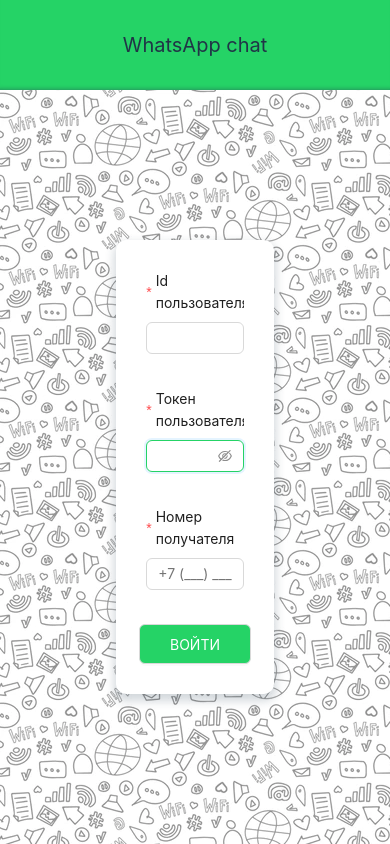
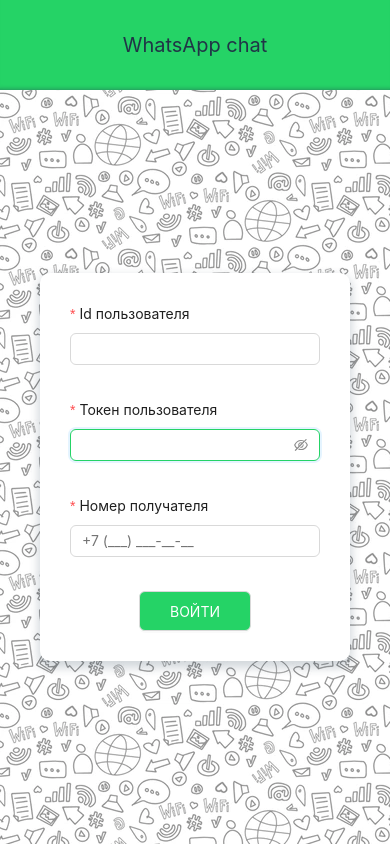
Before and after one commit to AlexandrParhomenko/WhatsAppChat, a React (Vite) app in the folder WhatsAppChat/: page / in a window 390 px wide. Built offline with nearby package versions, Linux system fonts and the light colour scheme.

Commit message:
fix: media

```diff
--- a/WhatsAppChat/src/styles/styles.scss
+++ b/WhatsAppChat/src/styles/styles.scss
@@ -48,6 +48,7 @@
 
 .authWindow {
   width: 25vw;
+  min-width: 250px;
   -webkit-box-shadow: 0 5px 10px 2px rgba(34, 60, 80, 0.2);
   -moz-box-shadow: 0 5px 10px 2px rgba(34, 60, 80, 0.2);
   box-shadow: 0 5px 10px 2px rgba(34, 60, 80, 0.2);
@@ -246,3 +247,9 @@
   overflow: hidden;
   flex-direction: column;
 }
+
+@media (max-width: 1200px) {
+  .chatWindow {
+    width: 100%;
+  }
+}
```
